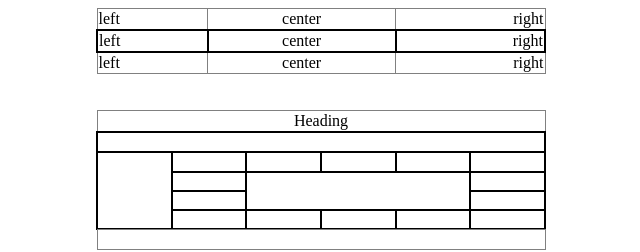
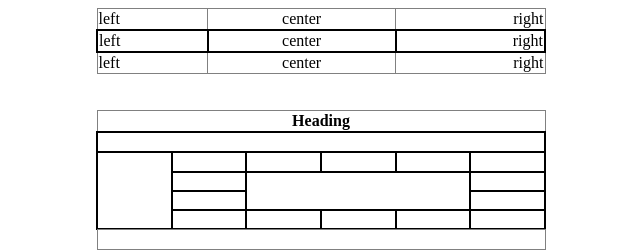
Before and after one commit to bikramb27/HTML-assignment, a plain HTML site: page assignment2.html in a window 1280 px wide. Shown: the top 252 px of the page, 319-959 px from the left. Drawn offline with Linux system fonts and the light colour scheme.

```diff
--- a/assignment2.html
+++ b/assignment2.html
@@ -41,7 +41,7 @@
 
     <table frame="border" rules="all" width="450px" height="20px" align="center">
         <tr  width="12" height="12" >
-        <td colspan="6" align="center"> Heading</td> <!--spanned the column-->
+        <td colspan="6" align="center"><b> Heading</b></td> <!--spanned the column-->
         </tr>
 
         <tr class="c" width="450px" height="20px" > <!--gave the size of the cell-->
```
